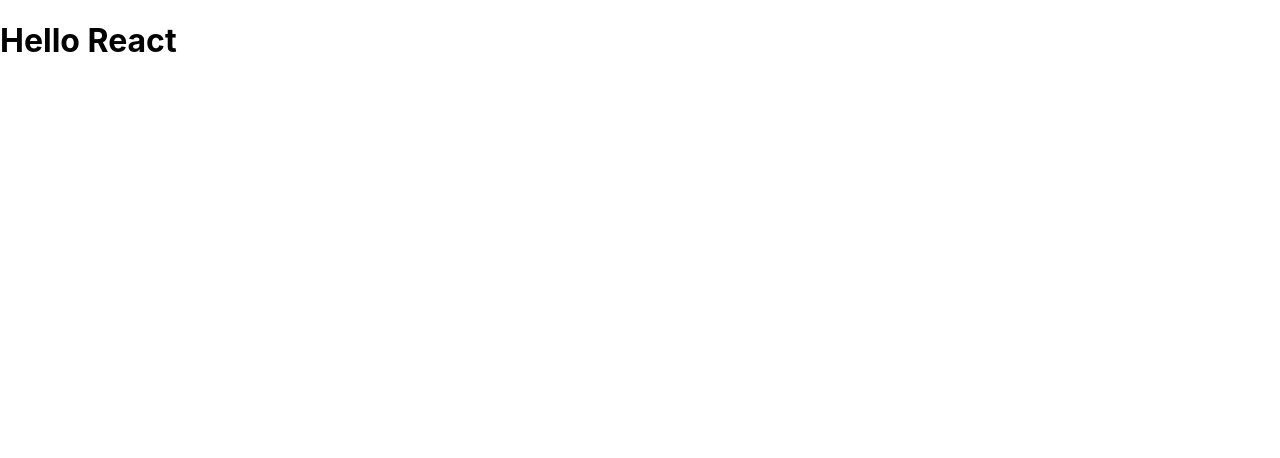
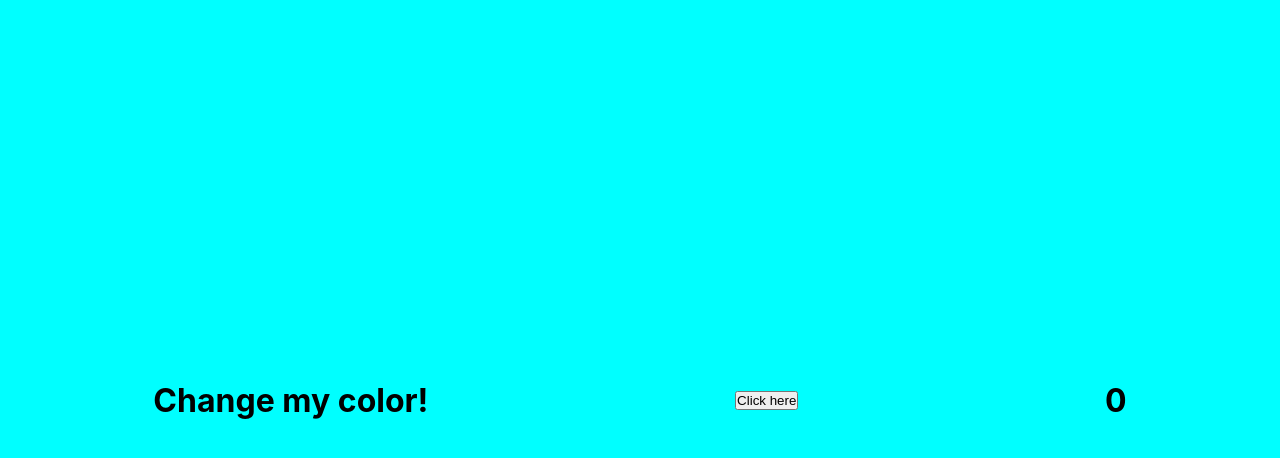
Before and after one commit to Rohitm19/myReactProject1, a React (Create React App) app in the folder project1/: page / in a window 1280 px wide. Shown: the top 458 px of the page. Built offline with nearby package versions, Linux system fonts and the light colour scheme.

Commit message:
commit 2 - useState and its functionality.

```diff
--- a/project1/src/App.css
+++ b/project1/src/App.css
@@ -1,38 +1,22 @@
-.App {
-  text-align: center;
+.app {
+  min-height: 100vh;
+  background-color: aqua;
+  display: flex;
+  justify-content: space-around;
+  align-items: center;
 }
 
-.App-logo {
-  height: 40vmin;
-  pointer-events: none;
+.tweet {
+  height: 300px;
+  width: 300px;
+  background: white;
+  border-radius: 30px;
+  display: flex;
+  flex-direction: column;
+  justify-content: space-around;
+  align-items: center;
 }
 
-@media (prefers-reduced-motion: no-preference) {
-  .App-logo {
-    animation: App-logo-spin infinite 20s linear;
-  }
+.red{
+  color: red;
 }
-
-.App-header {
-  background-color: #282c34;
-  min-height: 100vh;
-  display: flex;
-  flex-direction: column;
-  align-items: center;
-  justify-content: center;
-  font-size: calc(10px + 2vmin);
-  color: white;
-}
-
-.App-link {
-  color: #61dafb;
-}
-
-@keyframes App-logo-spin {
-  from {
-    transform: rotate(0deg);
-  }
-  to {
-    transform: rotate(360deg);
-  }
-}
--- a/project1/src/App.js
+++ b/project1/src/App.js
@@ -1,9 +1,26 @@
-
+import React, { useState } from 'react';
+//import ReactDOM from 'react-dom';
+//import Tweet from './Tweet';
+import './App.css'
 
 function App() {
+  const [isRed, setRed] = useState(false);
+  const [count, setCount] = useState(0);
+
+  const increment = () => {
+    setCount(count + 1);
+    setRed(!isRed);
+  };
+
   return (
-    <div >
-      <h1>Hello React</h1>
+    <div className="app">
+      {/* <Tweet name = "Rohit" message = "My react app"/>
+      <Tweet name = "Rohit" message = "My react app"/>
+      <Tweet name = "Rohit" message = "My react app"/>
+      <Tweet name = "Rohit" message = "My react app"/> */}
+      <h1 className= {isRed ? 'red' : ""}> Change my color! </h1>
+      <button onclick={() => {increment();}}>Click here</button>
+      <h1>{count}</h1>
     </div>
   );
 }
--- a/project1/src/index.css
+++ b/project1/src/index.css
@@ -1,3 +1,9 @@
+*{
+  margin: 0;
+  padding: 0;
+  box-sizing: border-box;
+}
+
 body {
   margin: 0;
   font-family: -apple-system, BlinkMacSystemFont, 'Segoe UI', 'Roboto', 'Oxygen',
```
Also changed, not shown: project1/src/Tweet.js (+9 -7 lines).
